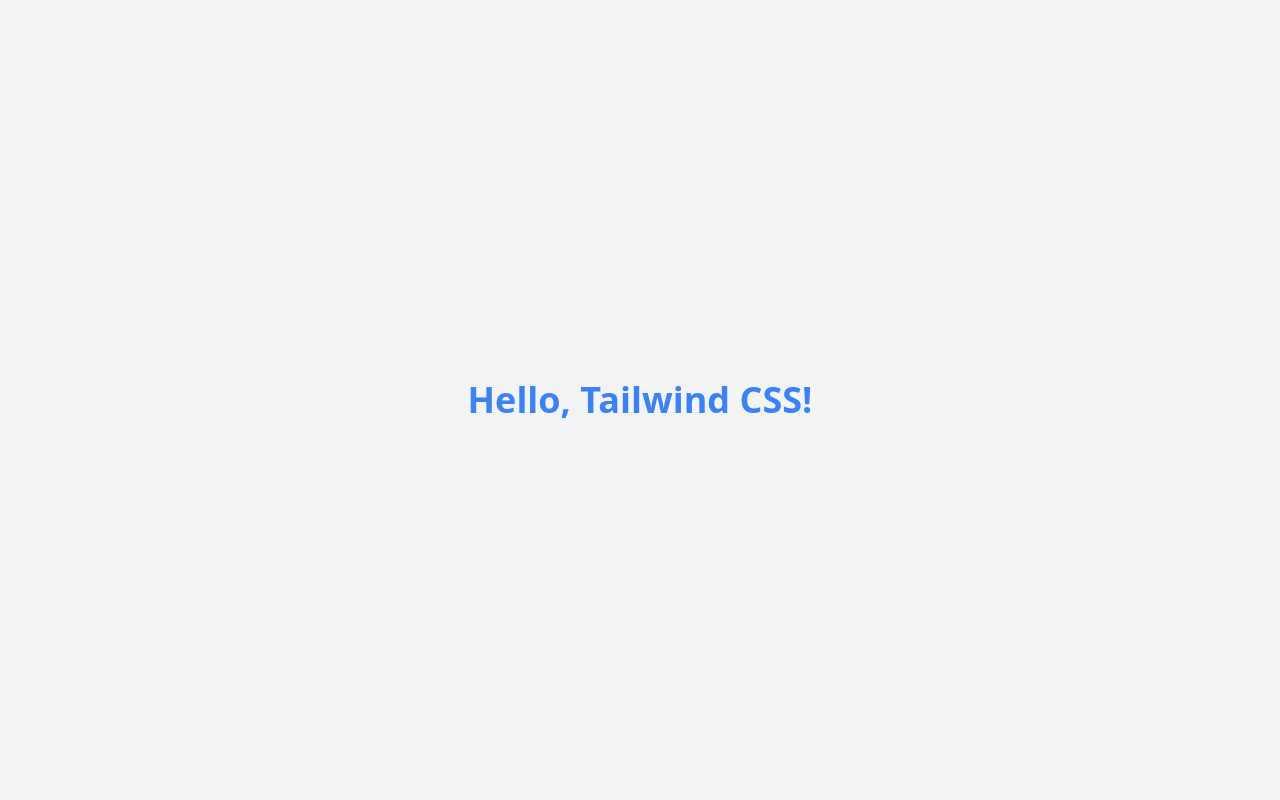
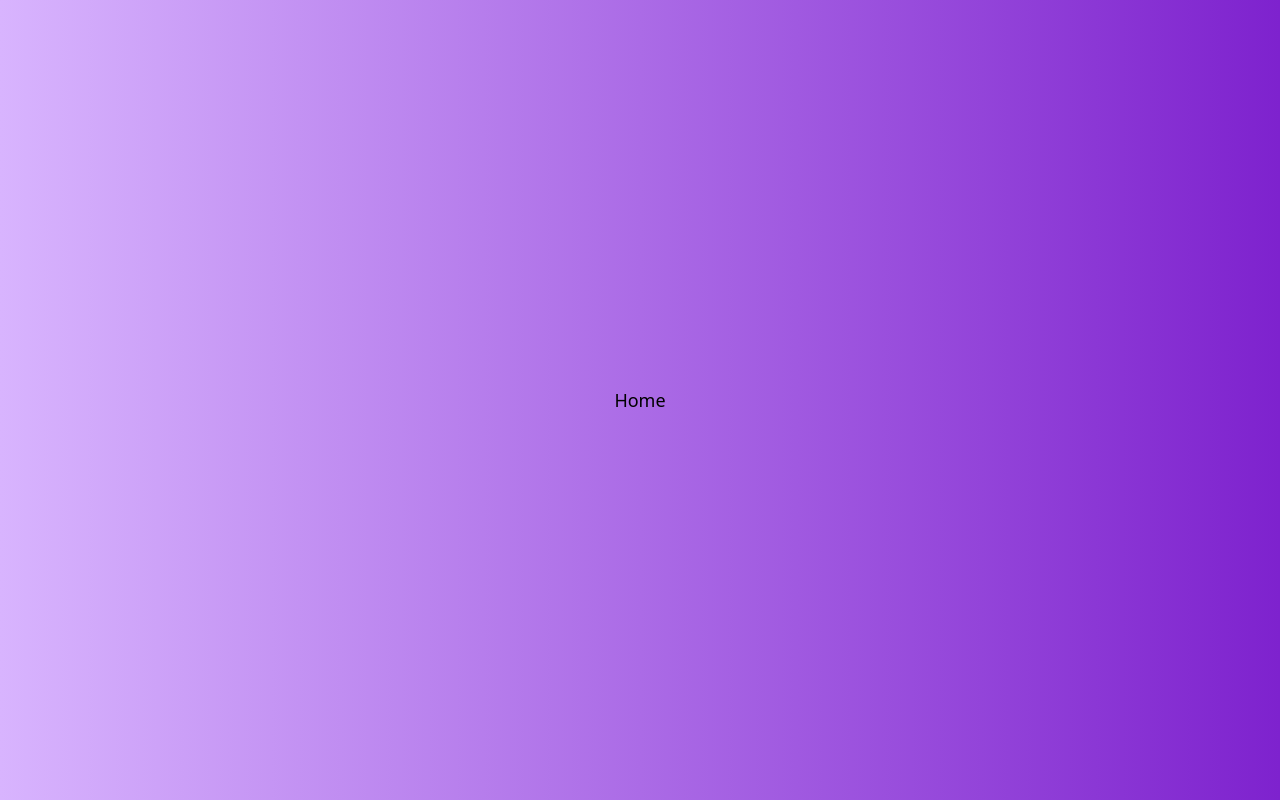
Before and after one commit to Prabesh-Sharma/Synconet, a React (Vite) app in the folder client/: page / in a window 1280 px wide. Built offline with nearby package versions, Linux system fonts and the light colour scheme.

Commit message:
homepage for client using react-router-dom

```diff
--- a/client/src/App.jsx
+++ b/client/src/App.jsx
@@ -1,7 +1,19 @@
+import { BrowserRouter, Routes, Route } from "react-router-dom"
+import axios from "axios"
+import Home from "./pages/home/Home";
+
+axios.defaults.baseURL = "http://localhost:6969"
+
 function App() {
     return (
-        <div className="flex justify-center items-center h-screen bg-gray-100">
-            <h1 className="text-4xl font-bold text-blue-500">Hello, Tailwind CSS!</h1>
+        <div
+            className="bg-gradient-to-r from-purple-300 to-purple-700 h-screen flex items-center justify-center"
+        >
+            <BrowserRouter>
+                <Routes>
+                    <Route path="/" element={<Home />} />
+                </Routes>
+            </BrowserRouter>
         </div>
     );
 }
--- /dev/null
+++ b/client/src/pages/home/Home.jsx
@@ -0,0 +1,9 @@
+import React from 'react'
+
+const Home = () => {
+    return (
+        <div className='text-lg text-black-400'>Home</div>
+    )
+}
+
+export default Home
```
